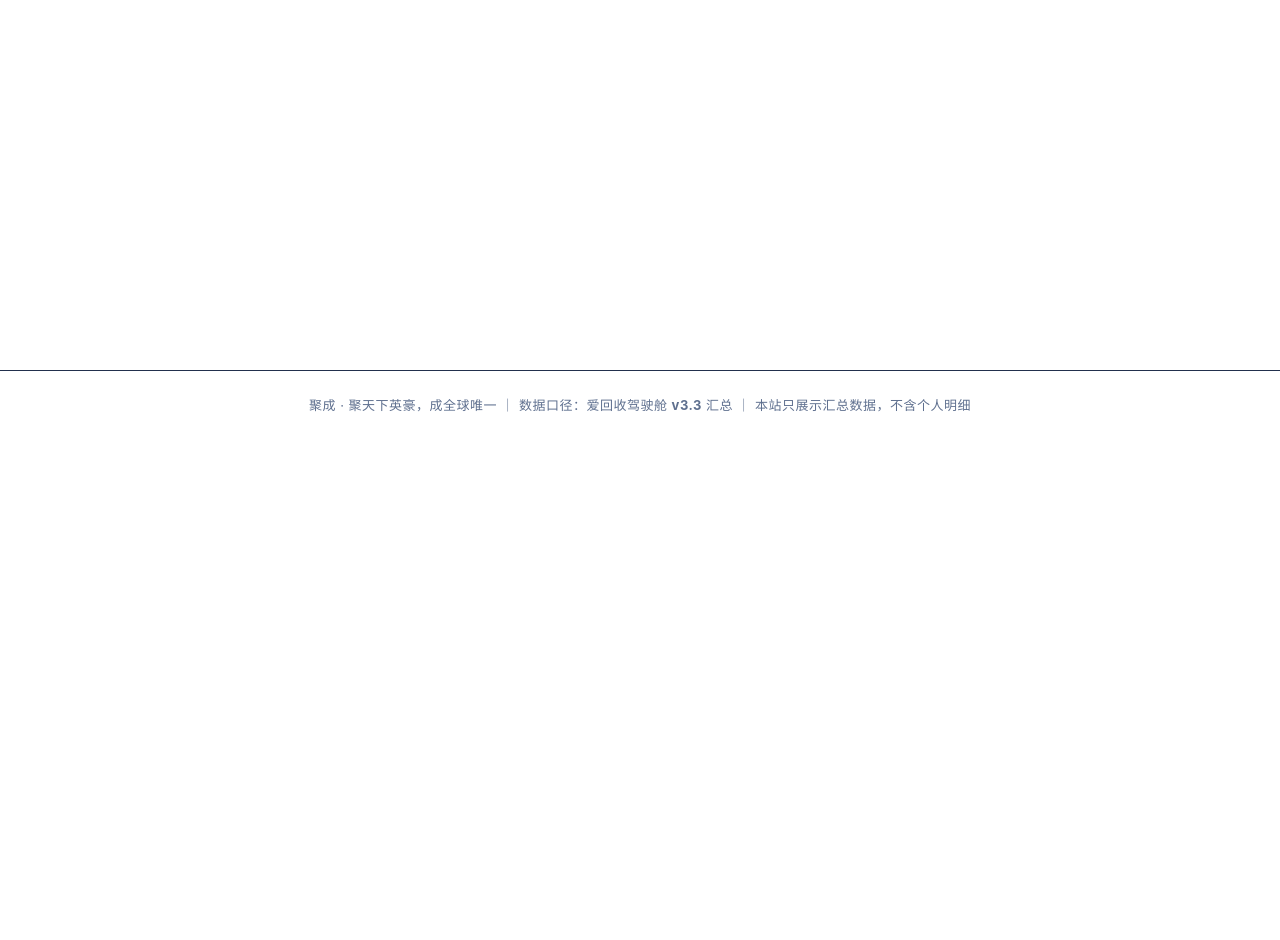
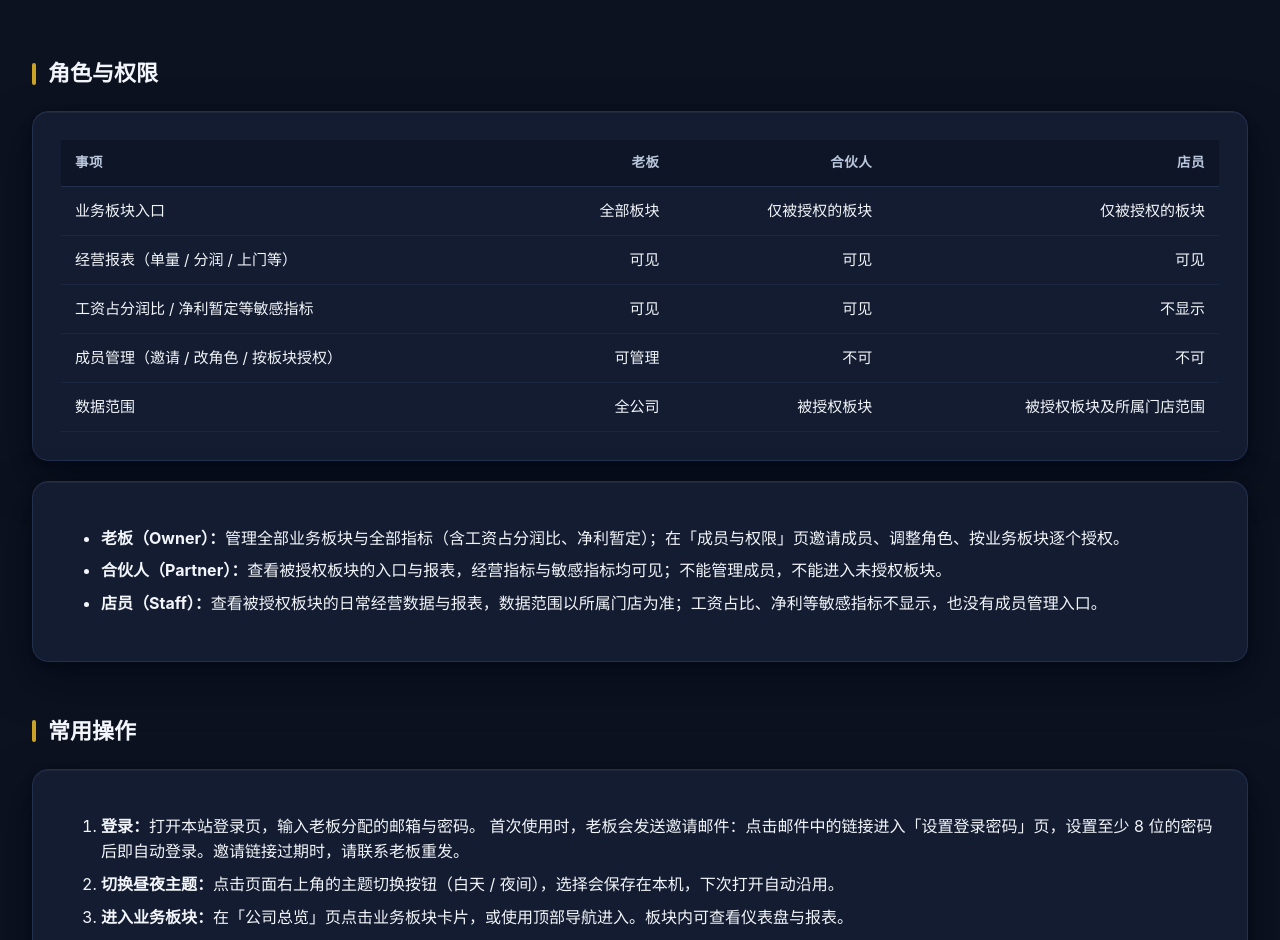
Before and after one commit to mzq1819341343-ux/jucheng-admin-web, a Next.js app: page /help in a window 1280 px wide. Before the commit this address had no page. Shown: the part 430-1370 px from the top of the page. Before the commit the page ends 870 px from the top, so only its background shows below. Built offline with nearby package versions, Linux system fonts and the light colour scheme; no server answers.

Commit message:
指令40-1：新增 /help 操作手册页（全角色可见）+ 导航入口

```diff
--- /dev/null
+++ b/app/help/page.tsx
@@ -0,0 +1,124 @@
+import Nav from "@/components/Nav";
+import { getCurrentUser, ROLE_LABEL } from "@/lib/data";
+
+export const dynamic = "force-dynamic";
+
+/**
+ * 操作手册（指令40-1）：全角色可见，登录后可达。
+ * 内容只讲正式使用：三角色权限、登录与设密码、主题、业务入口、异常处理。
+ */
+export default async function HelpPage() {
+  const user = await getCurrentUser();
+
+  return (
+    <>
+      <Nav user={user} />
+      <main className="container">
+        <div className="eyebrow">
+          <span className="en">GUIDE</span>
+          <span className="eyebrow-cn">操作手册</span>
+        </div>
+        <h1 className="page-title">操作手册</h1>
+        <p className="page-desc">
+          当前账号角色：{ROLE_LABEL[user.role]}。本页说明各角色的权限范围与常用操作。
+        </p>
+
+        <h2 className="section-title">角色与权限</h2>
+        <div className="card table-wrap">
+          <table className="report">
+            <thead>
+              <tr>
+                <th>事项</th>
+                <th>老板</th>
+                <th>合伙人</th>
+                <th>店员</th>
+              </tr>
+            </thead>
+            <tbody>
+              <tr>
+                <td>业务板块入口</td>
+                <td>全部板块</td>
+                <td>仅被授权的板块</td>
+                <td>仅被授权的板块</td>
+              </tr>
+              <tr>
+                <td>经营报表（单量 / 分润 / 上门等）</td>
+                <td>可见</td>
+                <td>可见</td>
+                <td>可见</td>
+              </tr>
+              <tr>
+                <td>工资占分润比 / 净利暂定等敏感指标</td>
+                <td>可见</td>
+                <td>可见</td>
+                <td>不显示</td>
+              </tr>
+              <tr>
+                <td>成员管理（邀请 / 改角色 / 按板块授权）</td>
+                <td>可管理</td>
+                <td>不可</td>
+                <td>不可</td>
+              </tr>
+              <tr>
+                <td>数据范围</td>
+                <td>全公司</td>
+                <td>被授权板块</td>
+                <td>被授权板块及所属门店范围</td>
+              </tr>
+            </tbody>
+          </table>
+        </div>
+        <div className="card" style={{ marginTop: 20 }}>
+          <ul className="plain">
+            <li>
+              <strong>老板（<span className="en">Owner</span>）：</strong>
+              管理全部业务板块与全部指标（含工资占分润比、净利暂定）；在「成员与权限」页邀请成员、调整角色、按业务板块逐个授权。
+            </li>
+            <li>
+              <strong>合伙人（<span className="en">Partner</span>）：</strong>
+              查看被授权板块的入口与报表，经营指标与敏感指标均可见；不能管理成员，不能进入未授权板块。
+            </li>
+            <li>
+              <strong>店员（<span className="en">Staff</span>）：</strong>
+              查看被授权板块的日常经营数据与报表，数据范围以所属门店为准；工资占比、净利等敏感指标不显示，也没有成员管理入口。
+            </li>
+          </ul>
+        </div>
+
+        <h2 className="section-title">常用操作</h2>
+        <div className="card">
+          <ol className="steps">
+            <li>
+              <strong>登录：</strong>打开本站登录页，输入老板分配的邮箱与密码。
+              首次使用时，老板会发送邀请邮件：点击邮件中的链接进入「设置登录密码」页，设置至少 8 位的密码后即自动登录。邀请链接过期时，请联系老板重发。
+            </li>
+            <li>
+              <strong>切换昼夜主题：</strong>点击页面右上角的主题切换按钮（白天 / 夜间），选择会保存在本机，下次打开自动沿用。
+            </li>
+            <li>
+              <strong>进入业务板块：</strong>在「公司总览」页点击业务板块卡片，或使用顶部导航进入。板块内可查看仪表盘与报表。
+            </li>
+            <li>
+              <strong>查看数据更新情况：</strong>「数据刷新状态」页列出各数据源的最近更新时间与状态。
+            </li>
+          </ol>
+        </div>
+
+        <h2 className="section-title">看不到某个板块？</h2>
+        <div className="card">
+          <p style={{ margin: 0, lineHeight: 1.7 }}>
+            未被授权的业务板块不会出现在你的总览与导航中，直接输入地址也无法进入——这是权限设置，不是故障。
+            需要开通时请联系老板，由老板在「成员与权限」页为你的账号勾选对应板块，授权后重新打开页面即可看到。
+          </p>
+        </div>
+
+        <h2 className="section-title">遇到问题</h2>
+        <div className="card">
+          <p style={{ margin: 0, lineHeight: 1.7 }}>
+            登录失败、密码遗忘、板块未开通、数据有疑问，请联系老板处理。密码遗忘时由老板重发邀请邮件，按邮件链接重新设置密码。
+          </p>
+        </div>
+      </main>
+    </>
+  );
+}
--- a/components/Nav.tsx
+++ b/components/Nav.tsx
@@ -33,6 +33,7 @@ export default async function Nav({ user }: { user: CurrentUser }) {
           {showAihuishou ? <Link href="/business/aihuishou">爱回收</Link> : null}
           <Link href="/members">成员与权限</Link>
           <Link href="/status">数据刷新状态</Link>
+          <Link href="/help">操作手册</Link>
         </nav>
         <div className="userbox">
           <span className="user-role">
```
